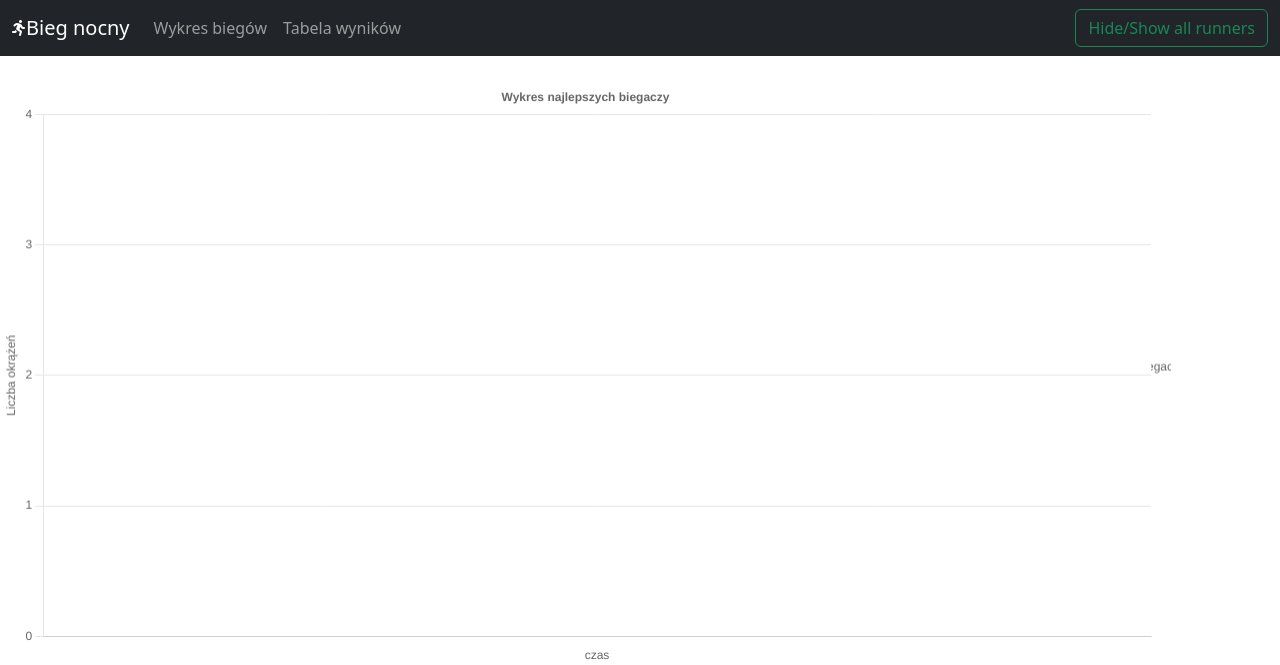
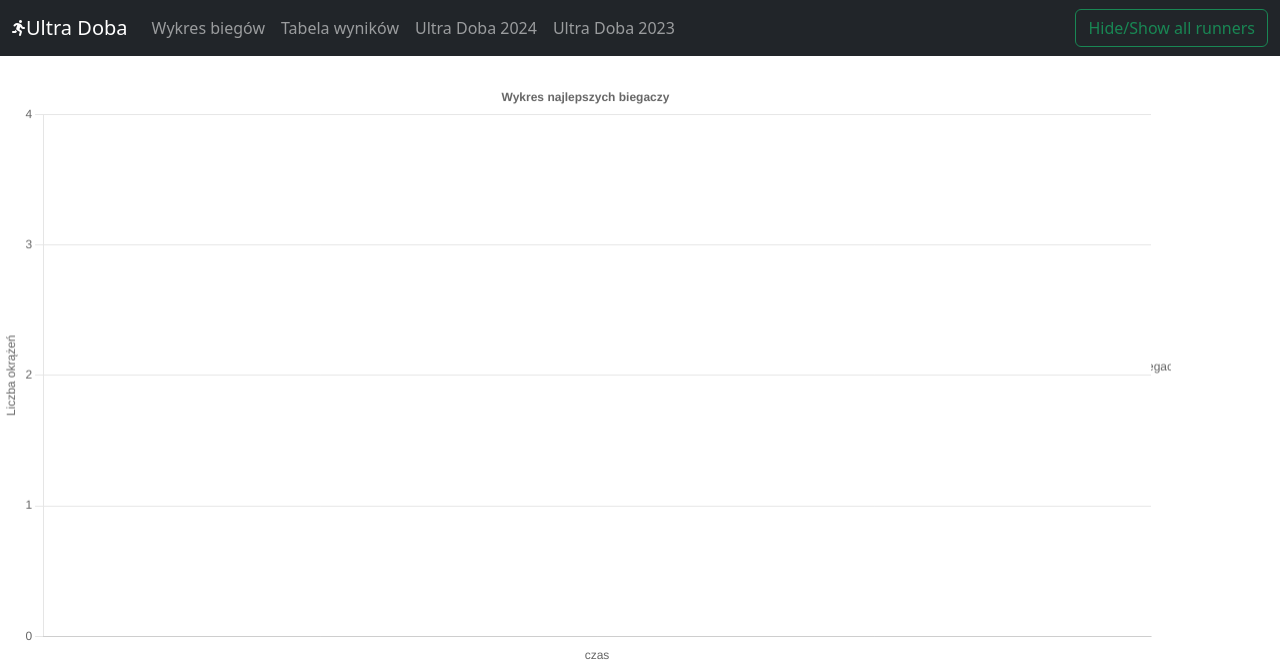
Before and after one commit to rzymski/runnersChart, a Django app: page / in a window 1280 px wide. Shown: the top 665 px of the page. Run offline with Django 4.2, Linux system fonts and the light colour scheme; data that the repository does not hold is empty; some libraries are stand-ins or nearby versions.

Commit message:
little changes + navigation to previous years

```diff
--- a/runChart/templates/partials/nav_with_button.html
+++ b/runChart/templates/partials/nav_with_button.html
@@ -2,7 +2,7 @@
 <nav class="navbar navbar-expand-lg navbar-dark bg-dark">
     <div class="container-fluid">
         <i class="fa-solid fa-person-running" style="color: #fff;"></i>
-        <a class="navbar-brand" href="">Bieg nocny</a>
+        <a class="navbar-brand" href="">Ultra Doba</a>
         <button class="navbar-toggler" type="button" data-bs-toggle="collapse" data-bs-target="#navbarSupportedContent" aria-controls="navbarSupportedContent" aria-expanded="false" aria-label="Toggle navigation">
             <span class="navbar-toggler-icon"></span>
         </button>
@@ -14,6 +14,12 @@
                 <li class="nav-item">
                     <a class="nav-link" href="{% url 'resultTable' %}">Tabela wyników</a>
                 </li>
+                <li class="nav-item">
+                    <a class="nav-link" href="https://ultradoba2024.pythonanywhere.com/" target="_blank" rel="noopener noreferrer">Ultra Doba 2024</a>
+                </li>
+                <li class="nav-item">
+                    <a class="nav-link" href="https://nocnybieg2023.pythonanywhere.com/" target="_blank" rel="noopener noreferrer">Ultra Doba 2023</a>
+                </li>
           </ul>
         </div>
         <button class="btn btn-outline-success" id="toggleLinesButton" onclick="showHideLines()">Hide/Show all runners</button>
--- a/runProject/settings.py
+++ b/runProject/settings.py
@@ -1,7 +1,7 @@
 from pathlib import Path
 
 from datetime import datetime, timedelta
-FIRST_DAY = datetime(2024, 11, 2, 21, 30)
+FIRST_DAY = datetime(2025, 10, 25, 21, 30)
 SECOND_DAY = FIRST_DAY + timedelta(days=1)
 
 BASE_DIR = Path(__file__).resolve().parent.parent
@@ -13,7 +13,7 @@ SECRET_KEY = "django-insecure-g4eh8y8#cwxsu+%m-k!#*ji(ch1wf6dq)hel791ebon44%0^j^
 # SECURITY WARNING: don't chart with debug turned on in production!
 DEBUG = False
 
-ALLOWED_HOSTS = ['nocnybieg2023.pythonanywhere.com', 'ultradoba2024.pythonanywhere.com', '127.0.0.1']
+ALLOWED_HOSTS = ['nocnybieg2023.pythonanywhere.com', 'ultradoba2024.pythonanywhere.com', 'ultradoba2025.pythonanywhere.com', '127.0.0.1']
 
 
 # Application definition
```
Also changed, not shown: runChart/migrations/0015_settings2025.py (added).
